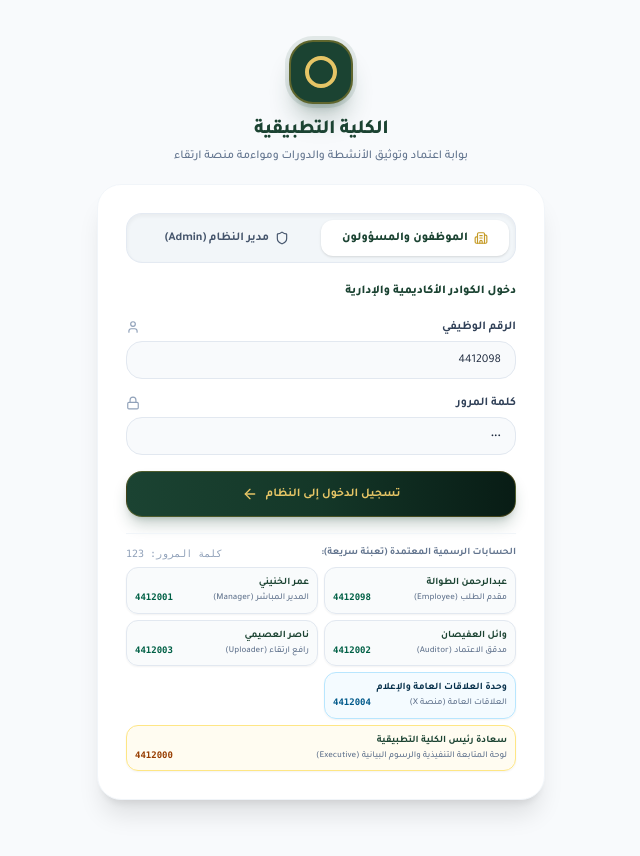
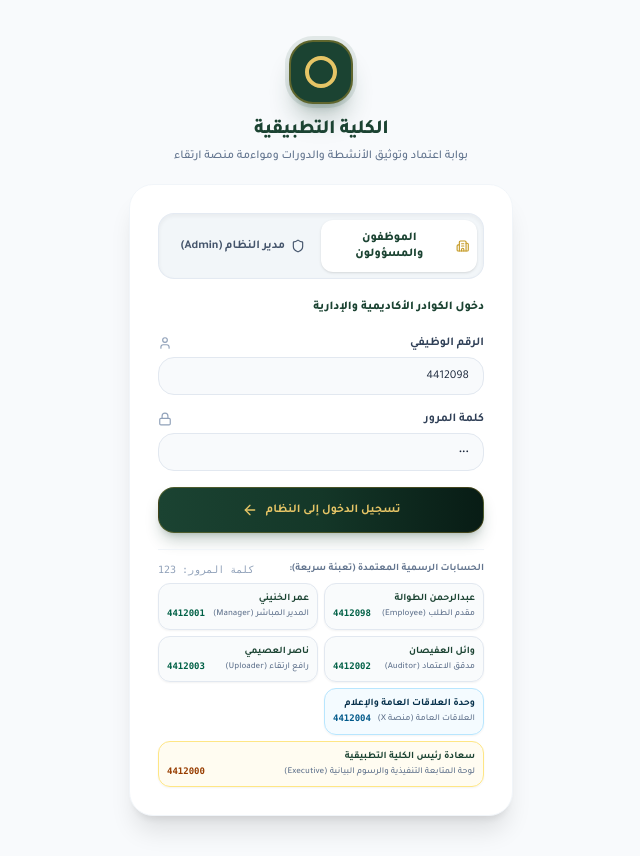
Before and after one commit to nasseralosemi/applied-college-app, a React (Vite) app: page / in a window 1280 px wide. Shown: the whole page, without its empty margins (319-959 px from the left). Built offline with nearby package versions, Linux system fonts and the light colour scheme.

Commit message:
refactor: update layout constraints for wide screens
Standardize the application container width to max-w-4xl for all roles except the login screen to improve UI consistency.

```diff
--- a/src/App.tsx
+++ b/src/App.tsx
@@ -679,20 +679,15 @@ export default function App() {
       }
     : null;
 
-  const isWideDashboard =
-    currentRole === 'admin' ||
-    currentRole === 'dean' ||
-    currentRole === 'pr';
-
   return (
     <div
       dir="rtl"
       className="min-h-screen w-full bg-[#f8fafc] flex flex-col text-slate-800 antialiased font-['Tajawal',sans-serif]"
     >
-      {/* App Container - Full Screen Mobile Layout with Independent Scroll */}
+      {/* App Container - Unified Wide Layout for all views */}
       <div
         className={`w-full ${
-          isWideDashboard ? 'max-w-4xl' : 'max-w-xl'
+          currentRole === 'login' ? 'max-w-md' : 'max-w-4xl'
         } mx-auto flex flex-col bg-[#f8fafc] relative shadow-none transition-all duration-200 ${
           currentRole !== 'login' ? 'h-screen max-h-screen overflow-hidden' : 'min-h-screen'
         }`}
```
